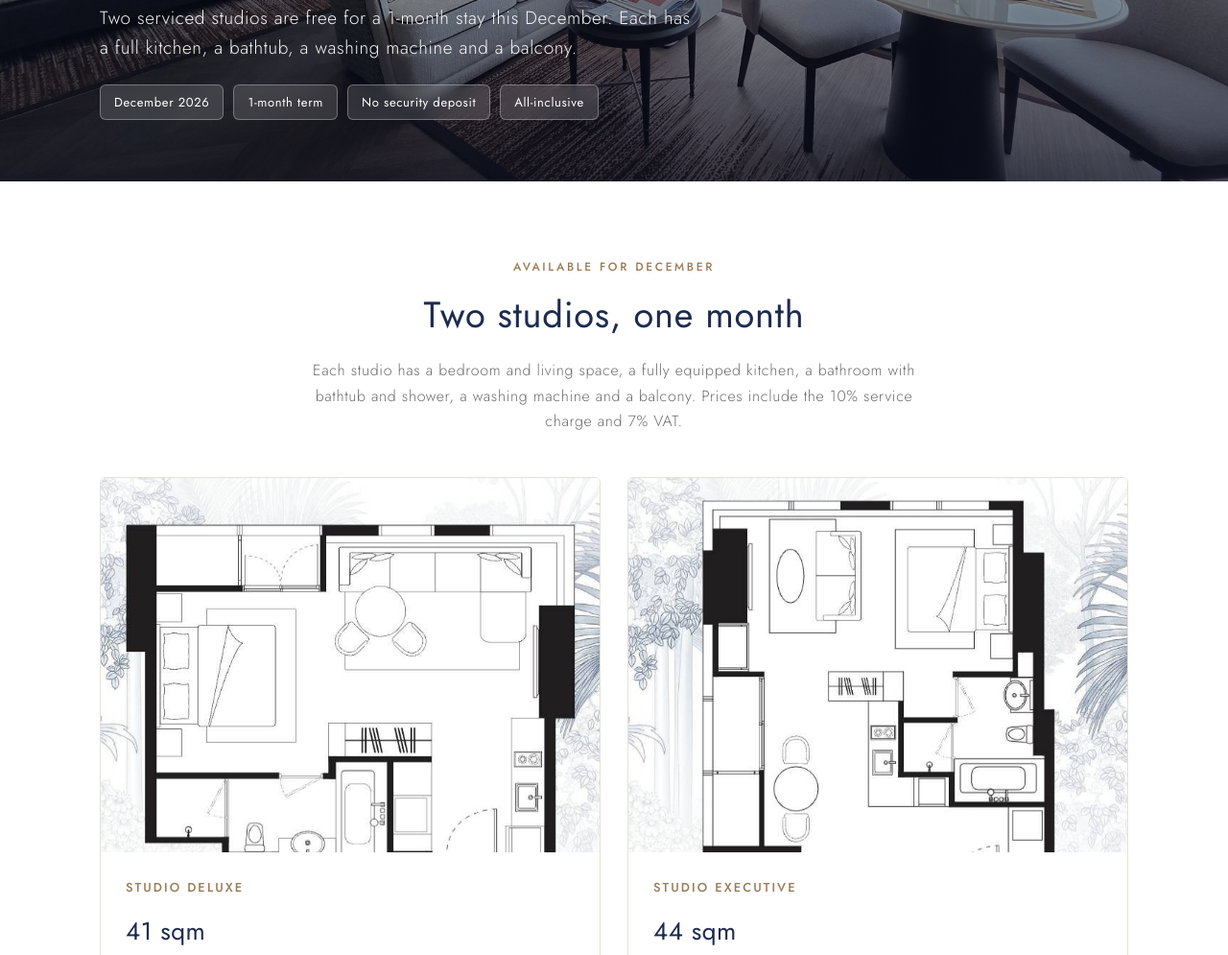
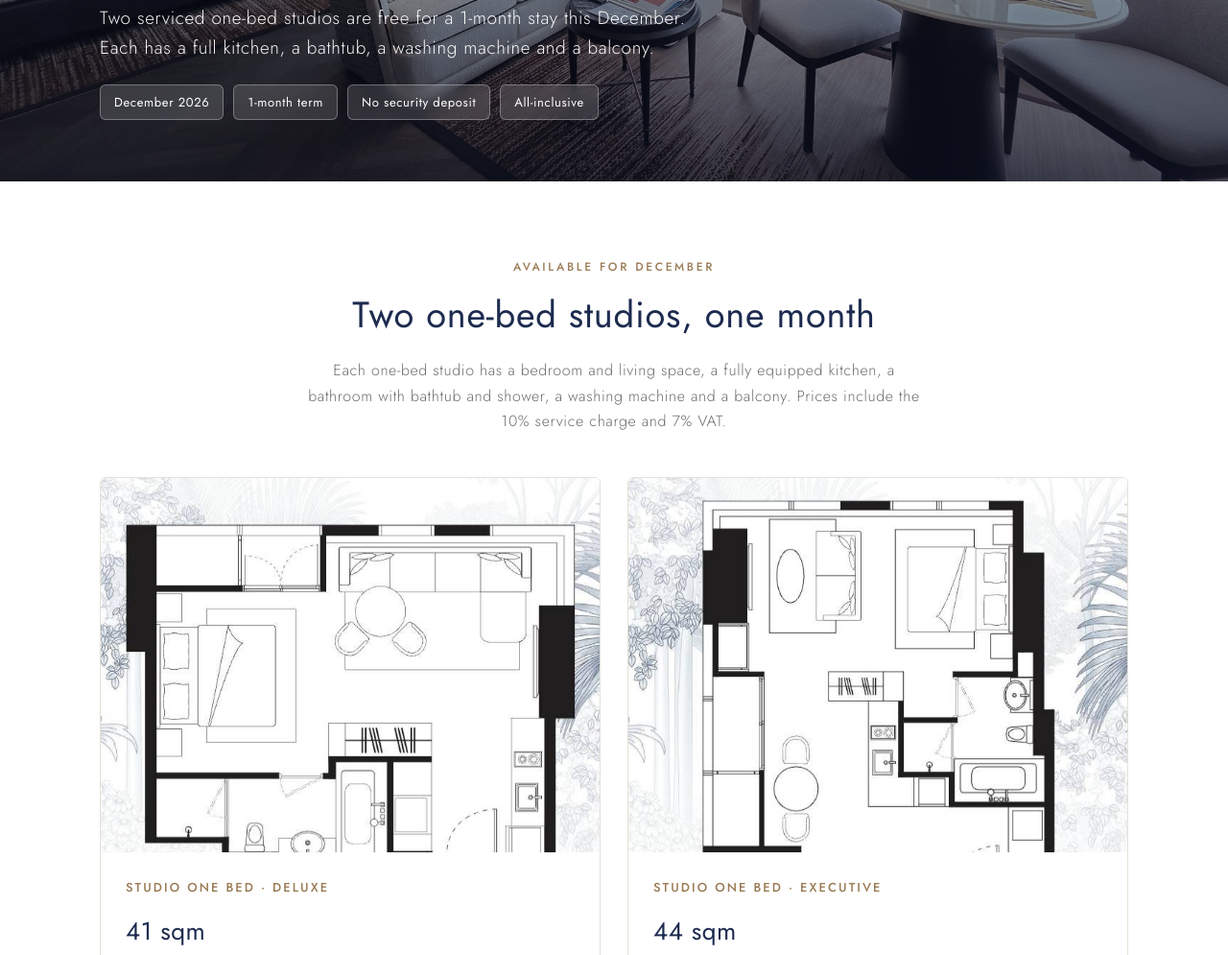
Before and after one commit to nexspace-realty/leclef, a plain HTML site: page index.html in a window 1280 px wide. Shown: the part 547-1542 px from the top of the page at 96% size. Drawn offline with Linux system fonts and the light colour scheme.

Commit message:
Cocktail hour 6:00-7:30 pm; label units as Studio One Bed
Co-Authored-By: Claude Opus 5.5 <noreply@anthropic.com>
Claude-Session: https://claude.ai/code/session_01VTmHEMcYzNTtfWtaNhGJyx

```diff
--- a/index.html
+++ b/index.html
@@ -4,9 +4,9 @@
 <meta charset="utf-8">
 <meta name="viewport" content="width=device-width, initial-scale=1">
 <title>La Clef Bangkok · 1-Month Stay, December 2026 · Nexspace Realty</title>
-<meta name="description" content="La Clef Bangkok, The Crest Collection by The Ascott Limited. Two serviced studios free for a 1-month stay in December: 41 sqm at 85,000 THB and 44 sqm at 88,000 THB, all-inclusive.">
+<meta name="description" content="La Clef Bangkok, The Crest Collection by The Ascott Limited. Two serviced one-bed studios free for a 1-month stay in December: 41 sqm at 85,000 THB and 44 sqm at 88,000 THB, all-inclusive.">
 <meta property="og:title" content="La Clef Bangkok · 1-Month Stay, December 2026">
-<meta property="og:description" content="Two serviced studios free for December: 41 sqm 85,000 THB · 44 sqm 88,000 THB. Wi-Fi, utilities, housekeeping and butler service included. No security deposit.">
+<meta property="og:description" content="Two one-bed studios free for December: 41 sqm 85,000 THB · 44 sqm 88,000 THB. Wi-Fi, utilities, housekeeping and butler service included. No security deposit.">
 <meta property="og:image" content="https://nexspace-realty.github.io/leclef/living-bedroom.jpg">
 <meta property="og:type" content="website">
 <link rel="preconnect" href="https://fonts.googleapis.com">
@@ -116,7 +116,7 @@ footer{text-align:center;font-size:12px;color:var(--muted);padding:26px 24px}
   <div class="hero-body">
     <div class="eyebrow">Nexspace Realty Exclusive</div>
     <h1>A month at La Clef Bangkok</h1>
-    <p class="sub">Two serviced studios are free for a 1-month stay this December. Each has a full kitchen, a bathtub, a washing machine and a balcony.</p>
+    <p class="sub">Two serviced one-bed studios are free for a 1-month stay this December. Each has a full kitchen, a bathtub, a washing machine and a balcony.</p>
     <div class="hero-tags">
       <span>December 2026</span><span>1-month term</span><span>No security deposit</span><span>All-inclusive</span>
     </div>
@@ -126,15 +126,15 @@ footer{text-align:center;font-size:12px;color:var(--muted);padding:26px 24px}
 <section id="units">
   <div class="wrap center">
     <div class="eyebrow">Available for December</div>
-    <h2 class="sec-title">Two studios, one month</h2>
-    <p class="lead">Each studio has a bedroom and living space, a fully equipped kitchen, a bathroom with bathtub and shower, a washing machine and a balcony. Prices include the 10% service charge and 7% VAT.</p>
+    <h2 class="sec-title">Two one-bed studios, one month</h2>
+    <p class="lead">Each one-bed studio has a bedroom and living space, a fully equipped kitchen, a bathroom with bathtub and shower, a washing machine and a balcony. Prices include the 10% service charge and 7% VAT.</p>
   </div>
   <div class="wrap">
     <div class="units">
       <article class="unit">
         <div class="unit-plan" data-src="plan-studio-deluxe-41.jpg" data-cap="Studio Deluxe 02 · floor plan"><img src="plan-studio-deluxe-41.jpg" alt="Studio Deluxe 02 floor plan" loading="lazy"></div>
         <div class="unit-body">
-          <div class="unit-type">Studio Deluxe</div>
+          <div class="unit-type">Studio One Bed · Deluxe</div>
           <h3>41 sqm</h3>
           <div class="price">85,000 <small>THB / month</small></div>
           <ul>
@@ -150,7 +150,7 @@ footer{text-align:center;font-size:12px;color:var(--muted);padding:26px 24px}
       <article class="unit">
         <div class="unit-plan" data-src="plan-studio-executive-44.jpg" data-cap="Studio Executive 01 · floor plan"><img src="plan-studio-executive-44.jpg" alt="Studio Executive 01 floor plan" loading="lazy"></div>
         <div class="unit-body">
-          <div class="unit-type">Studio Executive</div>
+          <div class="unit-type">Studio One Bed · Executive</div>
           <h3>44 sqm</h3>
           <div class="price">88,000 <small>THB / month</small></div>
           <ul>
@@ -181,7 +181,7 @@ footer{text-align:center;font-size:12px;color:var(--muted);padding:26px 24px}
       <div class="incl-item"><svg viewBox="0 0 24 24"><path d="M3 9h18l-1.5 11h-15zM8 9V6a4 4 0 0 1 8 0v3"/></svg><h4>Welcome hamper</h4><p>Waiting in the room when you arrive.</p></div>
       <div class="incl-item"><svg viewBox="0 0 24 24"><path d="M4 10h13v5a5 5 0 0 1-5 5H9a5 5 0 0 1-5-5zM17 11h1.5a2.5 2.5 0 0 1 0 5H17M8 3v3M12 3v3"/></svg><h4>Coffee, tea &amp; water</h4><p>30 coffee capsules on arrival, tea in the room, and 4 bottles of drinking water per day.</p></div>
       <div class="incl-item"><svg viewBox="0 0 24 24"><path d="M5 4h14l-1 6a6 6 0 0 1-12 0zM12 16v4M8 20h8"/></svg><h4>Santisuk Lounge: coffee</h4><p>Complimentary gourmet coffee every day.</p></div>
-      <div class="incl-item"><svg viewBox="0 0 24 24"><path d="M4 4h16l-8 9zM12 13v7M8 20h8"/></svg><h4>Santisuk Lounge: cocktails</h4><p>Complimentary evening cocktails at golden hour, 6:00–6:30 pm.</p></div>
+      <div class="incl-item"><svg viewBox="0 0 24 24"><path d="M4 4h16l-8 9zM12 13v7M8 20h8"/></svg><h4>Santisuk Lounge: cocktails</h4><p>Complimentary evening cocktails at golden hour, 6:00–7:30 pm.</p></div>
     </div>
   </div>
 </section>
@@ -216,8 +216,8 @@ footer{text-align:center;font-size:12px;color:var(--muted);padding:26px 24px}
     <div class="terms">
       <div class="terms-box">
         <h3>Rates</h3>
-        <div class="row"><span>Studio Deluxe · 41 sqm</span><b>85,000 THB / month</b></div>
-        <div class="row"><span>Studio Executive · 44 sqm</span><b>88,000 THB / month</b></div>
+        <div class="row"><span>Studio One Bed Deluxe · 41 sqm</span><b>85,000 THB / month</b></div>
+        <div class="row"><span>Studio One Bed Executive · 44 sqm</span><b>88,000 THB / month</b></div>
         <div class="row"><span>Service charge 10% + VAT 7%</span><b>Included</b></div>
         <div class="row"><span>Security deposit</span><b>None for a 1-month term</b></div>
       </div>
@@ -234,7 +234,7 @@ footer{text-align:center;font-size:12px;color:var(--muted);padding:26px 24px}
 
 <section class="contact" id="contact">
   <div class="wrap">
-    <div class="eyebrow" style="color:#e9d9c0">Only two studios available</div>
+    <div class="eyebrow" style="color:#e9d9c0">Only two one-bed studios available</div>
     <h2 class="sec-title">Reserve your December stay</h2>
     <p>Message us on LINE to hold a studio or arrange a viewing.</p>
     <a class="btn" href="https://line.me/R/ti/p/@nexspace" target="_blank" rel="noopener">LINE ID: @nexspace</a>
```
